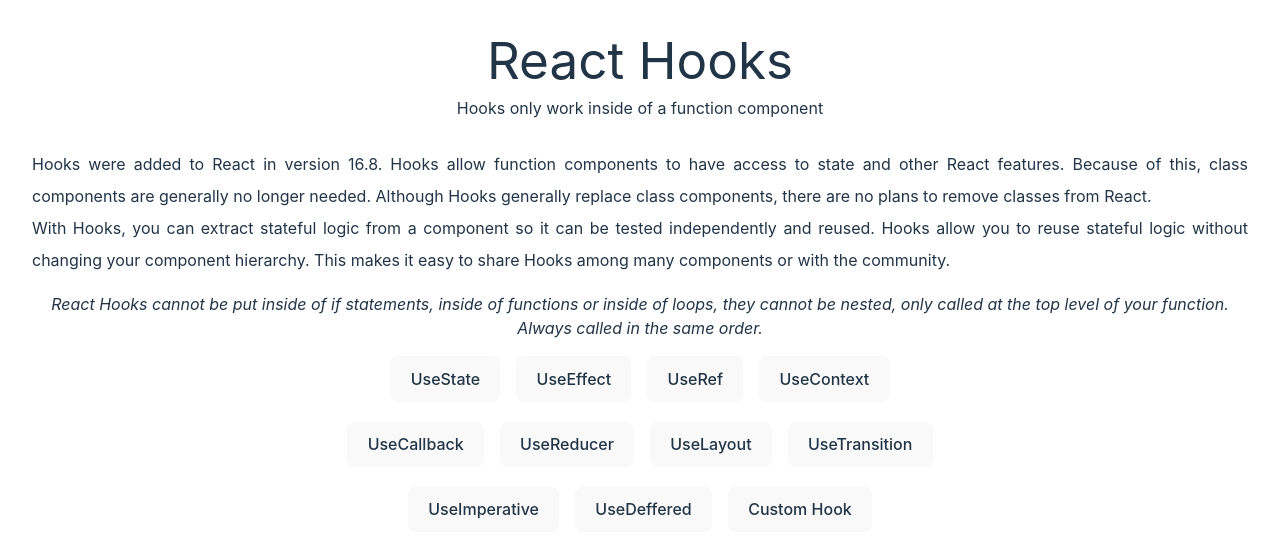
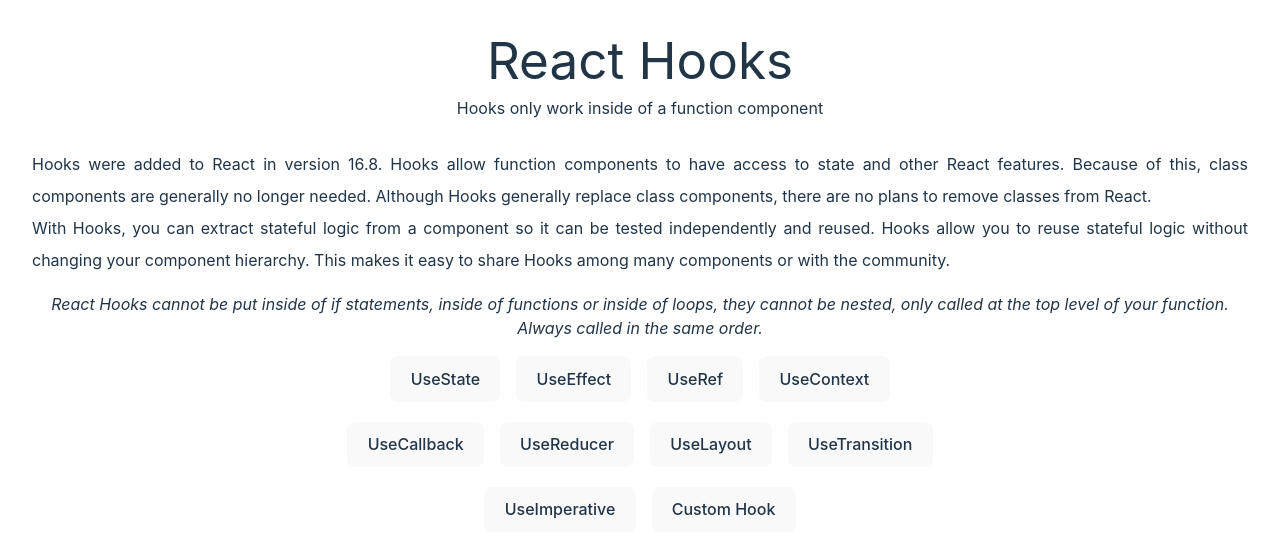
Before and after one commit to 1am-programmer/React-Hooks, a React (Vite) app: page / in a window 1280 px wide. Shown: the top 558 px of the page. Built offline with nearby package versions, Linux system fonts and the light colour scheme.

Commit message:
restructuring route

```diff
--- a/src/App.jsx
+++ b/src/App.jsx
@@ -60,9 +60,6 @@
         <Link to="/useImperative">
           <button>UseImperative</button>
         </Link>
-        <Link to="/useDeffered">
-          <button>UseDeffered</button>
-        </Link>
         <Link to="/custom">
           <button>Custom Hook</button>
         </Link>
--- a/src/Hooks/UseDeffered.jsx
+++ /dev/null
@@ -1,11 +0,0 @@
-import React from "react";
-
-const UseDeffered = () => {
-  return (
-    <div>
-      <h2 className="mb-4 text-2xl font-bold">USE DEFFERED VALUE</h2>
-    </div>
-  );
-};
-
-export default UseDeffered;
--- a/src/main.jsx
+++ b/src/main.jsx
@@ -57,10 +57,6 @@
     element: <UseImperative />,
   },
   {
-    path: "/useDeffered",
-    element: <UseDeffered />,
-  },
-  {
     path: "/custom",
     element: <Customhooks />,
   },
```
